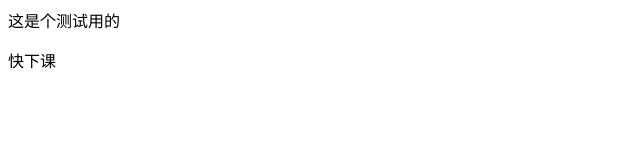
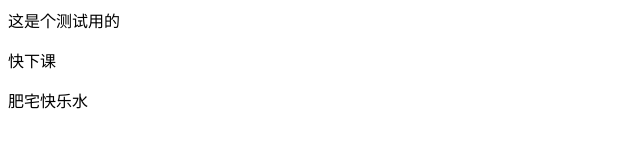
Before and after one commit to lilisname/lilisname-, a plain HTML site: page index.html in a window 1280 px wide. Shown: the whole page, without its empty margins (0-640 px from the left). Drawn offline with Linux system fonts and the light colour scheme.

Commit message:
增加一个肥宅快乐水

```diff
--- a/index.html
+++ b/index.html
@@ -10,6 +10,7 @@
 <body>
     <div>这是个测试用的</div>
     <p>快下课</p>
+    <div>肥宅快乐水</div>
 </body>
 
 </html>
```
